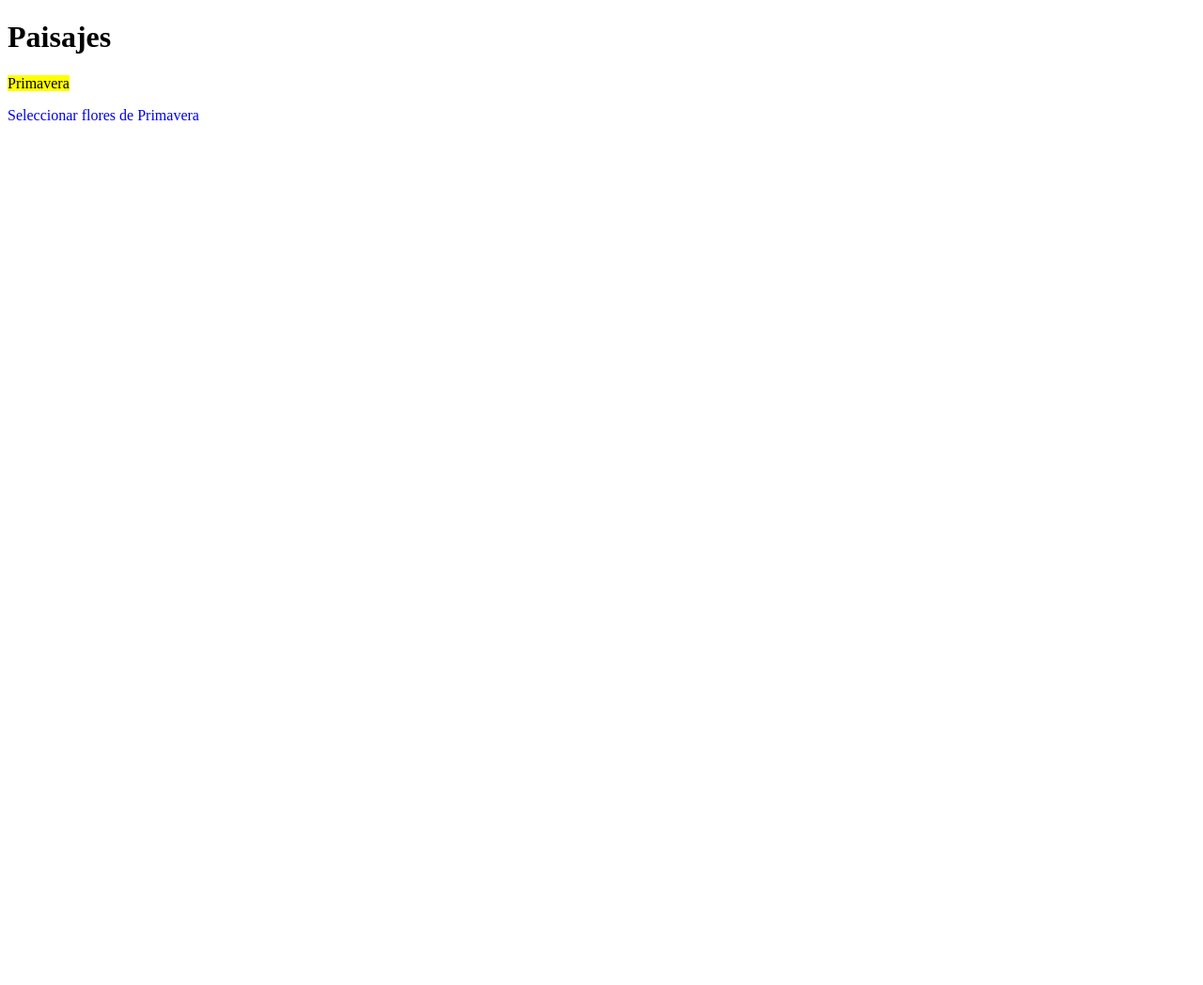
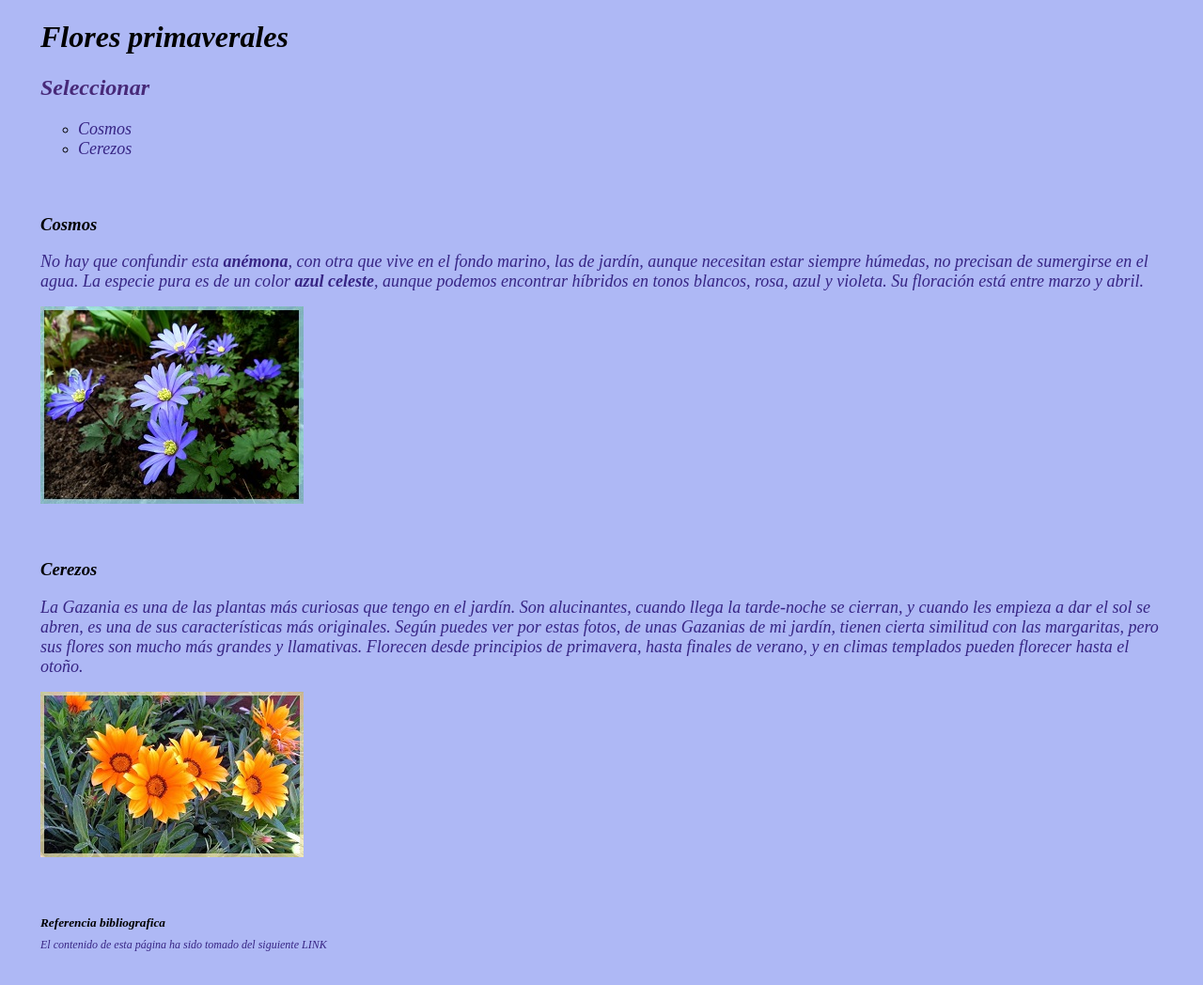
Before and after one commit to D4n1Ela/Apuntes, a plain HTML site: page miSitio/index.html in a window 1280 px wide. Shown: the whole page at 94% size. Before the commit the page ends 800 px from the top, so only its background shows below. Drawn offline with Linux system fonts and the light colour scheme.

Commit message:
Imágenes e index.html: Agrego imagenes y modifico el index.html.

```diff
--- a/miSitio/index.html
+++ b/miSitio/index.html
@@ -4,17 +4,45 @@
 <meta charset="UTF-8" >
 	<title>miSitio</title>
 </head>
-<body>
-	<h1> Paisajes </h1>
-	<p><mark> Primavera </mark></p>
-	<a style="text-decoration: none;" href="html/floresPrimavera.html" target="_blank">Seleccionar flores de Primavera</a>
-	<!--img src="./img/cosmosV1.jpg" alt="Flor Cosmos"/>
+<body style="background-color: #AEB8F5">
+    <div style="display: block; margin: 35px; margin-top:5px">
+	    <h1><i>Flores primaverales</i></h1>
+	    <h2 style="color:#472978;"><i>Seleccionar</i></h2>
 
-	<h2> Hola Mundo! </h2>
-	<h3> Hola Mundo! </h3>
-	<h4> Hola Mundo! </h4>
-	<h5> Hola Mundo! </h5>
-	<h6> Hola Mundo! </h6-->
+		<ul type="circle">
+			<li>
+				<a href="img/cosmosV1.jpg" target="_blank" style="text-decoration: none;"><span style="color:#372584; font-style: italic; font-size: 18px">Cosmos</span></a>
+			</li>
+			<li>
+				<a href="img/cerezosV1.jpg" target="_blank" style="text-decoration: none;"><span style="color:#372584; font-style: italic; font-size: 18px">Cerezos</span></a>
+			</li>
+		</ul>
+
+	</div>
+
+
+	<div style="display: block; margin: 35px; padding-top:5px">
+		<h3><i> Cosmos </i></h3>
+		<p><span style="color:#372584; font-style: italic; font-size: 18px"> No hay que confundir esta <b>anémona</b>, con otra que vive en el fondo marino, las de jardín, aunque necesitan estar siempre húmedas, no precisan de sumergirse en el agua.
+        La especie pura es de un color <strong>azul celeste</strong>, aunque podemos encontrar híbridos en tonos blancos, rosa, azul y violeta. Su floración está entre marzo y abril. </span></p>
+		<img src="img/medAnemona.jpg" alt="Cosmos" style="display: block; align-content: center;"/>
+	</div>
+
+
+	<div style="display: block; margin: 35px; padding-top:5px">
+		<h3><i> Cerezos </i></h3>
+		<p><span style="color:#372584; font-style: italic; font-size: 18px"> La Gazania es una de las plantas más curiosas que tengo en el jardín. Son alucinantes, cuando llega la tarde-noche se cierran, y cuando les empieza a dar el sol se abren, es una de sus características más originales.
+        Según puedes ver por estas fotos, de unas Gazanias de mi jardín, tienen cierta similitud con las margaritas, pero sus flores son mucho más grandes y llamativas. Florecen desde principios de primavera, hasta finales de verano, y en climas templados pueden florecer hasta el otoño. </span></p>
+		<img src="img/medGazania.jpg" alt="Cosmos" style="display: block;"/>
+	</div>
+
+
+	<div style="display: block; margin: 35px; padding-top:5px">
+		<h5 style="margin-bottom:5px"><i> Referencia bibliografica </i></h5>
+		<span style="color:#372584; font-style: italic; font-size: 12px"> El contenido de esta página ha sido tomado del siguiente </span><a href="http://ilersis.org/empresa-jardineria-medio-ambiente/las-mejores-flores-de-primavera/" target="_blank" style="text-decoration: none;"><span style="color:#372584; font-style: italic; font-size: 12px">LINK</span></a>
+	</div>
+
+	<!--/>
 
 </body>
 </html>
```
Also changed, not shown: miSitio/img/medAnemona.jpg (added), miSitio/img/medGazania.jpg (added), miSitio/img/medGazaniaV2.jpg (added).
